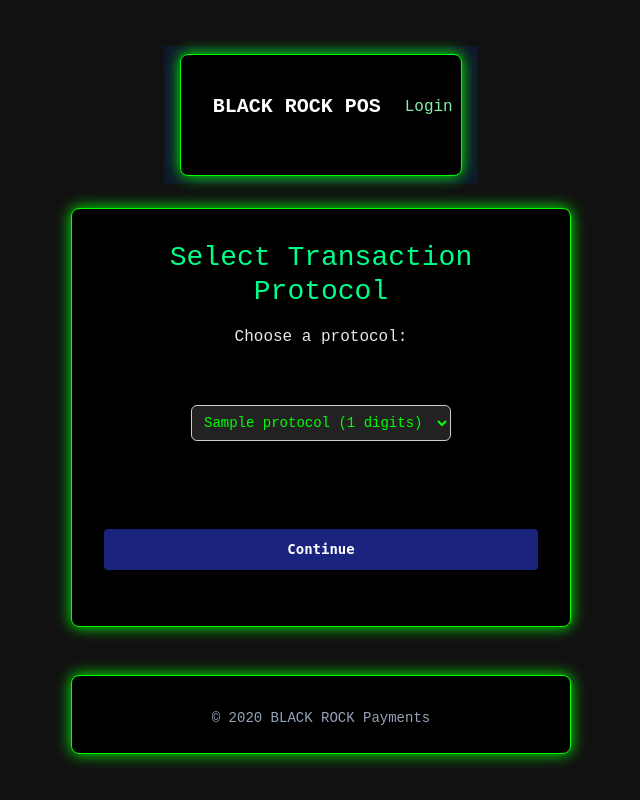
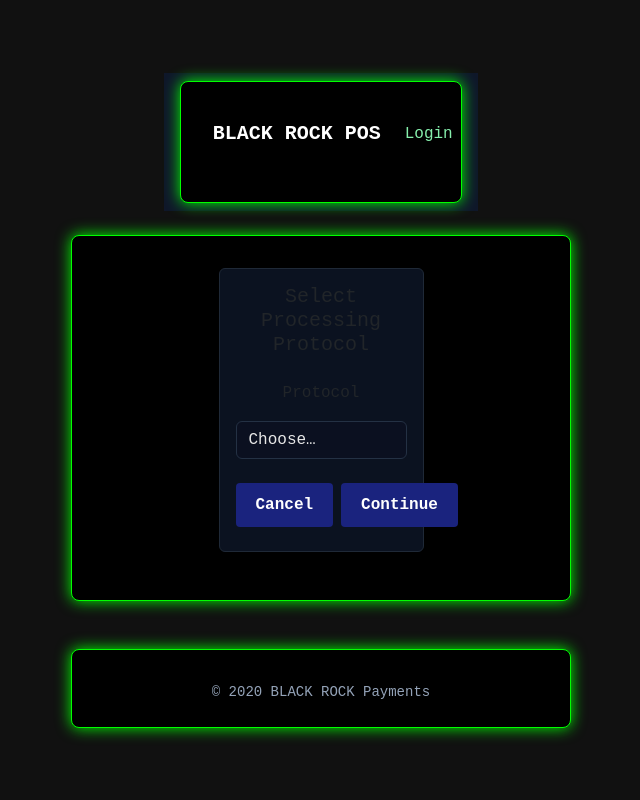
Before and after one commit to nbkeuro/vishnu, a Flask app: template templates/protocol.html in a window 1280 px wide. Shown: the whole page, without its empty margins (319-959 px from the left). Run offline with Flask 3, Linux system fonts and the light colour scheme; the template is opened without the code that fills it: most values are stand-ins (such as "Sample title", 1, 10 or a date in 2020).

Commit message:
Update protocol.html

```diff
--- a/templates/protocol.html
+++ b/templates/protocol.html
@@ -1,49 +1,28 @@
 {% extends "base.html" %}
-
-{% block title %}Select Protocol{% endblock %}
-
+{% block title %}Select Protocol · BLACK ROCK POS{% endblock %}
 {% block content %}
-<h3 style="text-align: center;">Select Transaction Protocol</h3>
-
-<form method="POST" action="{{ url_for('protocol') }}" class="form-wrap">
-    <label for="protocol">Choose a protocol:</label><br>
-    <select name="protocol" required>
-        {% for name, length in protocols.items() %}
-            <option value="{{ name }}">{{ name }} ({{ length }} digits)</option>
-        {% endfor %}
-    </select><br><br>
-
-    <button type="submit">Continue</button>
-</form>
-
-<style>
-.form-wrap {
-    display: flex;
-    flex-direction: column;
-    align-items: center;
-    gap: 12px;
-}
-
-select {
-    padding: 8px;
-    width: 260px;
-    border-radius: 6px;
-    border: 1px solid #ccc;
-    font-size: 14px;
-}
-
-button {
-    background-color: #1a237e;
-    color: white;
-    padding: 10px 20px;
-    border: none;
-    border-radius: 6px;
-    font-size: 14px;
-    cursor: pointer;
-}
-
-button:hover {
-    background-color: #3949ab;
-}
-</style>
+<div class="row justify-content-center">
+  <div class="col-12 col-md-8 col-lg-6">
+    <div class="card">
+      <div class="card-body">
+        <h1 class="h5 mb-4">Select Processing Protocol</h1>
+        <form method="post">
+          <div class="mb-3">
+            <label class="form-label">Protocol</label>
+            <select class="form-select" name="protocol" required>
+              <option value="" selected disabled>Choose…</option>
+              {% for name in protocols %}
+                <option value="{{ name }}">{{ name }}</option>
+              {% endfor %}
+            </select>
+          </div>
+          <div class="d-flex gap-2">
+            <a class="btn btn-outline-light" href="{{ url_for('dashboard') }}">Cancel</a>
+            <button class="btn btn-success">Continue</button>
+          </div>
+        </form>
+      </div>
+    </div>
+  </div>
+</div>
 {% endblock %}
```
